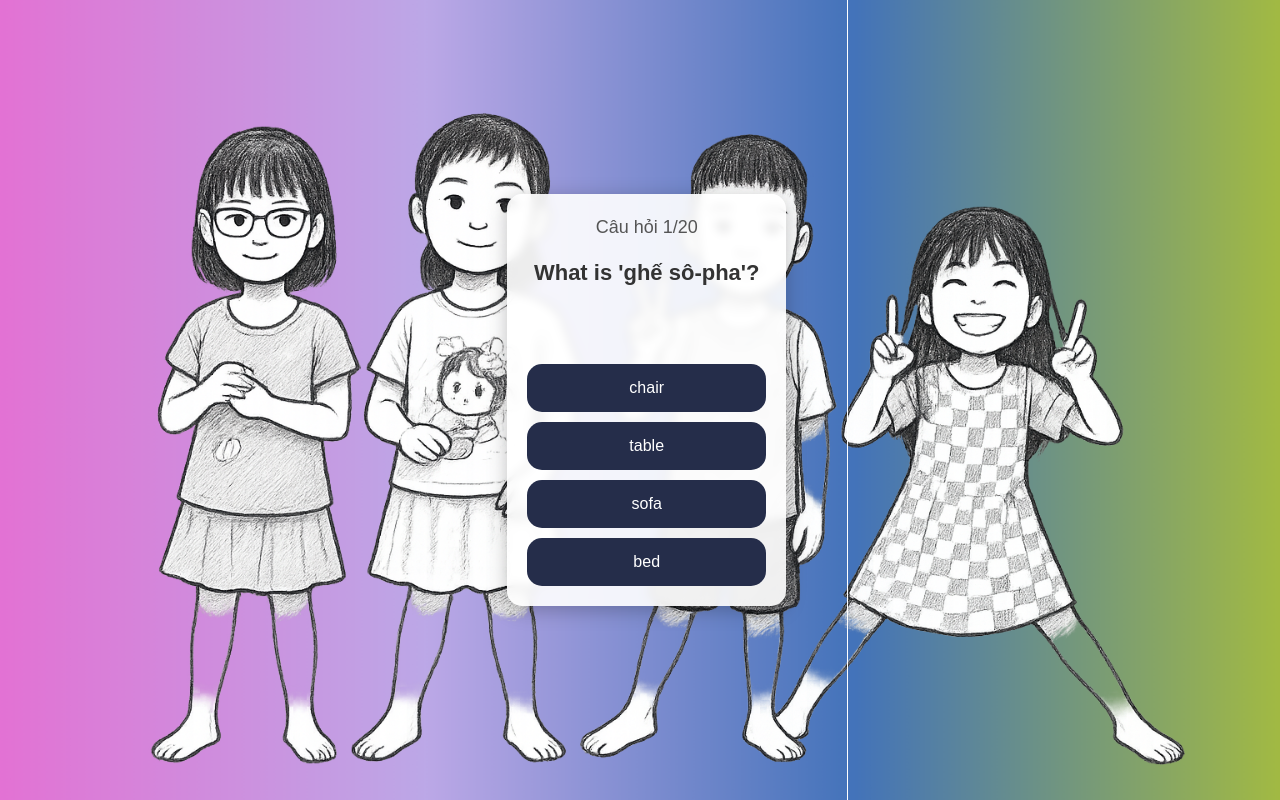
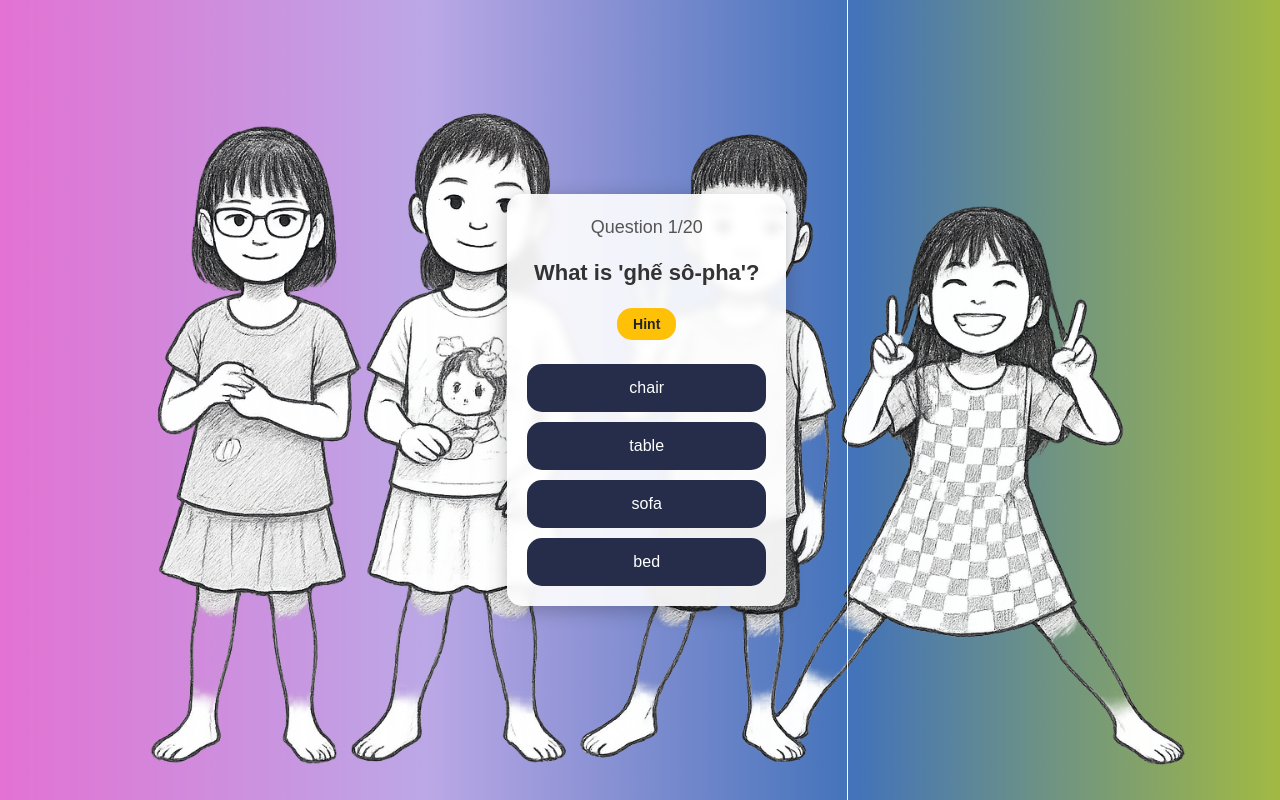
Before and after one commit to annhien-dev/my-quiz-app-for-angel, a React (Vite) app: page / in a window 1280 px wide. Built offline with nearby package versions, Linux system fonts and the light colour scheme.

Commit message:
thêm hint

```diff
--- a/src/App.jsx
+++ b/src/App.jsx
@@ -44,7 +44,7 @@ function App() {
       // PHẦN THÊM MỚI 2: Reset lại gợi ý khi sang câu mới
       setShowHint(false);
       setIsAnswered(false);
-    }, 5000);
+    }, 3000);
   };
 
   const handleRestartQuiz = () => {
@@ -72,7 +72,7 @@ function App() {
         <>
           <div className="question-section">
             <div className="question-count">
-              <span>Câu hỏi {currentQuestion + 1}</span>/{quizData.length}
+              <span>Question {currentQuestion + 1}</span>/{quizData.length}
             </div>
             <div className="question-text">{currentQuestionData.question}</div>
 
@@ -80,7 +80,7 @@ function App() {
             <div className="hint-section">
               {currentQuestionData.hint && !showHint && (
                 <button onClick={handleShowHint} className="hint-button">
-                  Xem Gợi ý
+                  Hint
                 </button>
               )}
               {showHint && (
@@ -126,7 +126,7 @@ function App() {
                   className="submit-button"
                   disabled={isAnswered}
                 >
-                  Trả lời
+                  Submit
                 </button>
               </form>
             )}
--- a/src/questions.js
+++ b/src/questions.js
@@ -6,145 +6,159 @@ export const quizData = [
     "question": "What is 'ghế sô-pha'?",
     "options": "chair;table;sofa;bed",
     "correctAnswer": "sofa",
-    "phonetic": "/ˈsoʊ.fə/"
+    "phonetic": "/ˈsoʊ.fə/ : Ghế sofa",
+    "hint": "Cách đọc của từ đó là /ˈsoʊ.fə/"
   },
   {
     "type": "fill-in-the-blank",
-    "question": "What do you use to watch cartoons?",
-    "hint": "cartoons /ˈkɑː.tuːnz/ : phim hoạt hình",
+    "question": "What do you use to watch cartoons?\n(cartoons /ˈkɑː.tuːnz/ : phim hoạt hình)",
     "options": "",
     "correctAnswer": "television",
-    "phonetic": "/ˈtel.ə.vɪʒ.ən/"
+    "phonetic": "/ˈtel.ə.vɪʒ.ən/ : Tivi",
+    "hint": "tele...sion"
   },
   {
     "type": "multiple-choice",
     "question": "What is 'cái bàn'?",
     "options": "table;desk;chair;shelf",
     "correctAnswer": "table",
-    "phonetic": "/ˈteɪ.bəl/"
+    "phonetic": "/ˈteɪ.bəl/ : cái bàn",
+    "hint": "cách đọc của từ đó là /ˈteɪ.bəl/"
   },
   {
     "type": "fill-in-the-blank",
-    "question": "What gives us light at night?",
-    "hint": "light /laɪt/ : ánh sáng",
+    "question": "What gives us light at night?\n(light /laɪt/ : ánh sáng\ngives /ɡɪvz/ : cho, cung cấp\nnight /naɪt/ : ban đêm",
     "options": "",
     "correctAnswer": "lamp",
-    "phonetic": "/læmp/"
+    "phonetic": "/læmp/ : cái đèn",
+    "hint": "Cách đọc của từ đó là /læmp/"
   },
   {
     "type": "multiple-choice",
     "question": "What is 'giá sách'?",
     "options": "bookshelf;book;shelf;table",
     "correctAnswer": "bookshelf",
-    "phonetic": "/ˈbʊk.ʃelf/"
+    "phonetic": "/ˈbʊk.ʃelf/ : giá sách",
+    "hint": "Cách đọc của từ đó là /ˈbʊk.ʃelf/"
   },
   {
     "type": "multiple-choice",
     "question": "What is 'cái giường'?",
     "options": "pillow;blanket;bed;bedroom",
     "correctAnswer": "bed",
-    "phonetic": "/bed/"
+    "phonetic": "/bed/ : cái giường",
+    "hint": ""
   },
   {
     "type": "multiple-choice",
     "question": "What is 'cái gối'?",
     "options": "sheet;bed;pillow;blanket",
     "correctAnswer": "pillow",
-    "phonetic": "/ˈpɪl.oʊ/"
+    "phonetic": "/ˈpɪl.oʊ/ : cái gối",
+    "hint": "Cách đọc của từ đó là /ˈpɪl.oʊ/"
   },
   {
     "type": "fill-in-the-blank",
-    "question": "What do you cover yourself with when you sleep?",
-    "hint": "cover /ˈkʌvər/ → đắp, che phủ",
+    "question": "What do you cover yourself with when you sleep?\n(Gợi ý: cover /ˈkʌvər/ → đắp, che phủ)",
     "options": "",
     "correctAnswer": "blanket",
-    "phonetic": "/ˈblæŋ.kɪt/"
+    "phonetic": "/ˈblæŋ.kɪt/\nblanket = cái chăn",
+    "hint": "dùng để đắp khi ngủ, giữ ấm.\nCách đọc từ đó là /ˈblæŋ.kɪt/"
   },
   {
     "type": "multiple-choice",
     "question": "What is 'tủ quần áo'?",
     "options": "wardrobe;closet;shelf;drawer",
     "correctAnswer": "wardrobe",
-    "phonetic": "/ˈwɔːr.droʊb/"
+    "phonetic": "/ˈwɔːr.droʊb/",
+    "hint": "cách đọc của từ đó là /ˈwɔːr.droʊb/"
   },
   {
     "type": "fill-in-the-blank",
     "question": "What wakes you up in the morning?",
     "options": "",
     "correctAnswer": "alarm clock",
-    "phonetic": "/əˈlɑːrm ˌklɑːk/"
+    "phonetic": "/əˈlɑːrm ˌklɑːk/ : đồng hồ báo thức",
+    "hint": ""
   },
   {
     "type": "multiple-choice",
     "question": "What is 'tủ lạnh'?",
     "options": "freezer;fridge;oven;stove",
     "correctAnswer": "fridge",
-    "phonetic": "/frɪdʒ/"
+    "phonetic": "/frɪdʒ/ : tủ lạnh",
+    "hint": "cách đọc từ đó là /frɪdʒ/"
   },
   {
     "type": "fill-in-the-blank",
     "question": "What keeps your food hot?",
     "options": "",
     "correctAnswer": "microwave",
-    "phonetic": "/ˈmaɪ.kroʊ.weɪv/"
+    "phonetic": "/ˈmaɪ.kroʊ.weɪv/ : Lò vi sóng",
+    "hint": "cách đọc từ đó là /ˈmaɪ.kroʊ.weɪv/"
   },
   {
     "type": "multiple-choice",
     "question": "What is 'cái thìa'?",
     "options": "spoon;fork;knife;plate",
     "correctAnswer": "spoon",
-    "phonetic": "/spuːn/"
+    "phonetic": "/spuːn/ : cái thìa",
+    "hint": "cách đọc từ đó là /spuːn/"
   },
   {
     "type": "fill-in-the-blank",
-    "question": "What do you use with a knife to cut meat?",
-    "hint": "knife /naɪf/: dao, meat /miːt/: thịt",
+    "question": "What do you use with a knife to cut meat?\nknife /naɪf/: dao\nmeat /miːt/ : thịt",
     "options": "",
     "correctAnswer": "fork",
-    "phonetic": "/fɔːrk/"
+    "phonetic": "/fɔːrk/ : cái dĩa",
+    "hint": "cách đọc từ đó là /fɔːrk/"
   },
   {
     "type": "multiple-choice",
     "question": "What is 'cái đĩa (để ăn)'?",
     "options": "plate;fork;cup;bowl",
     "correctAnswer": "plate",
-    "phonetic": "/pleɪt/"
+    "phonetic": "/pleɪt/ : cái đĩa",
+    "hint": "cách đọc từ đó là /pleɪt/"
   },
   {
-    "type": "fill-in-the-blank",
+    "type": "ill-in-the-blank",
     "question": "What do you use to wash your hands?",
     "options": "",
     "correctAnswer": "soap",
-    "phonetic": "/soʊp/"
+    "phonetic": "/soʊp/ : xà phòng",
+    "hint": "sử dụng xà phòng.\ntừ đó có cách đọc là /soʊp/"
   },
   {
     "type": "multiple-choice",
     "question": "What is 'bàn chải đánh răng'?",
     "options": "toothpaste;brush;comb;toothbrush",
     "correctAnswer": "toothbrush",
-    "phonetic": "/ˈtuːθ.brʌʃ/"
+    "phonetic": "/ˈtuːθ.brʌʃ/ : bàn chải đánh răng",
+    "hint": ""
   },
   {
     "type": "fill-in-the-blank",
-    "question": "What do you use to dry your body?",
-    "hint": "dry /draɪ/: làm khô, lau khô, body /ˈbɒdi/: cơ thể",
+    "question": "What do you use to dry your body?\ndry /draɪ/ : làm khô, lau khô\nbody /ˈbɒdi/ : cơ thể",
     "options": "",
     "correctAnswer": "towel",
-    "phonetic": "/taʊəl/"
+    "phonetic": "/taʊəl/ : cái khăn",
+    "hint": "khăn tắm, khăn lau, khăn để lau khô người hoặc đồ vật sau khi ướt.\ntừ đó có cách đọc là /taʊəl/"
   },
   {
     "type": "multiple-choice",
-    "question": "What do you look at to see yourself?",
-    "hint": "yourself /jɔːrˈself/: chính bạn, bản thân bạn",
+    "question": "What do you look at to see yourself?\nyourself /jɔːrˈself/ : chính bạn, bản thân bạn",
     "options": "window;glass;picture;mirror",
     "correctAnswer": "mirror",
-    "phonetic": "/ˈmɪr.ɚ/"
+    "phonetic": "/ˈmɪr.ɚ/ : cái gương",
+    "hint": "Cái gương\ntừ đó có cách đọc là /ˈmɪr.ɚ/"
   },
   {
     "type": "multiple-choice",
     "question": "What is 'bồn tắm'?",
     "options": "bathtub;shower;sink;toilet",
     "correctAnswer": "bathtub",
-    "phonetic": "/ˈbæθ.tʌb/"
+    "phonetic": "/ˈbæθ.tʌb/ : bồn tắm",
+    "hint": "cách đọc của từ đó là /ˈbæθ.tʌb/"
   }
 ];
```
